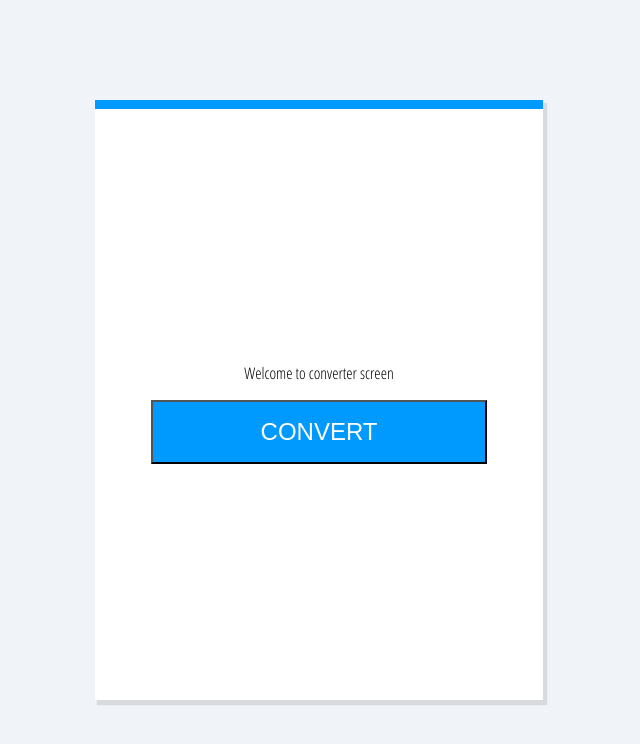
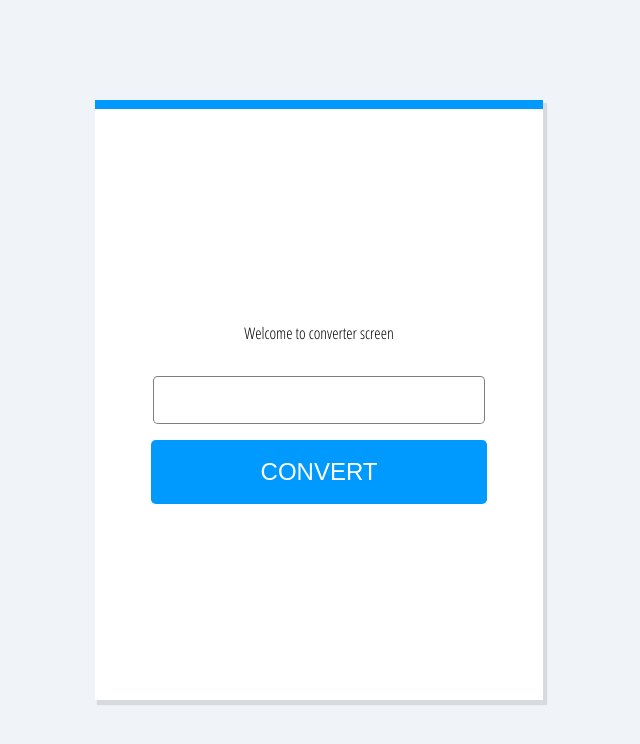
Before and after one commit to BolajiOlajide/simple-currency-converter, a React (Create React App) app: page / in a window 1280 px wide. Shown: the top 744 px of the page, without its empty margins (321-961 px from the left). Built offline with nearby package versions, Linux system fonts and the light colour scheme; the HTML template or start-up script is replaced by a standard one.

Commit message:
feat(input): create input component

```diff
--- a/src/components/Button/Button.css
+++ b/src/components/Button/Button.css
@@ -6,9 +6,12 @@ button {
   color: #FFF;
   font-size: 1.5rem;
   cursor: pointer;
+  border: 0;
+  border-radius: 0.3rem;
 }
 
 button:hover {
   color: #0099fe;
   background: #FFF;
+  border: 1px solid #0099fe;
 }
--- /dev/null
+++ b/src/components/Input/Input.component.tsx
@@ -0,0 +1,11 @@
+import * as React from 'react';
+
+// styles
+import './Input.css';
+
+
+const Input = (props: any) => <input
+  type="number" value={props.value} name="amount"
+/>;
+
+export default Input;
--- /dev/null
+++ b/src/components/Input/Input.css
@@ -0,0 +1,12 @@
+input {
+  border: 0.5px solid rgba(0,0,0,0.5);
+  box-sizing: border-box;
+  padding: 1rem;
+  width: 99%;
+  outline: 0;
+  border-radius: 0.3rem;
+  margin: 1rem;
+  height: 3rem;
+  box-shadow: 0;
+  font-size: 1.5rem;
+}
--- a/src/pages/ConverterScreen/ConverterScreen.component.tsx
+++ b/src/pages/ConverterScreen/ConverterScreen.component.tsx
@@ -5,6 +5,7 @@ import './ConverterScreen.css';
 
 // components
 import Button from '../../components/Button/Button.component';
+import Input from '../../components/Input/Input.component';
 import SkeletonBody from '../../components/SkeletonBody/SkeletonBody.component';
 
 
@@ -13,6 +14,7 @@ class ConverterScreen extends React.Component {
     return (
       <SkeletonBody>
         <p>Welcome to converter screen</p>
+        <Input />
         <Button label="CONVERT" />
       </SkeletonBody>
     );
```
